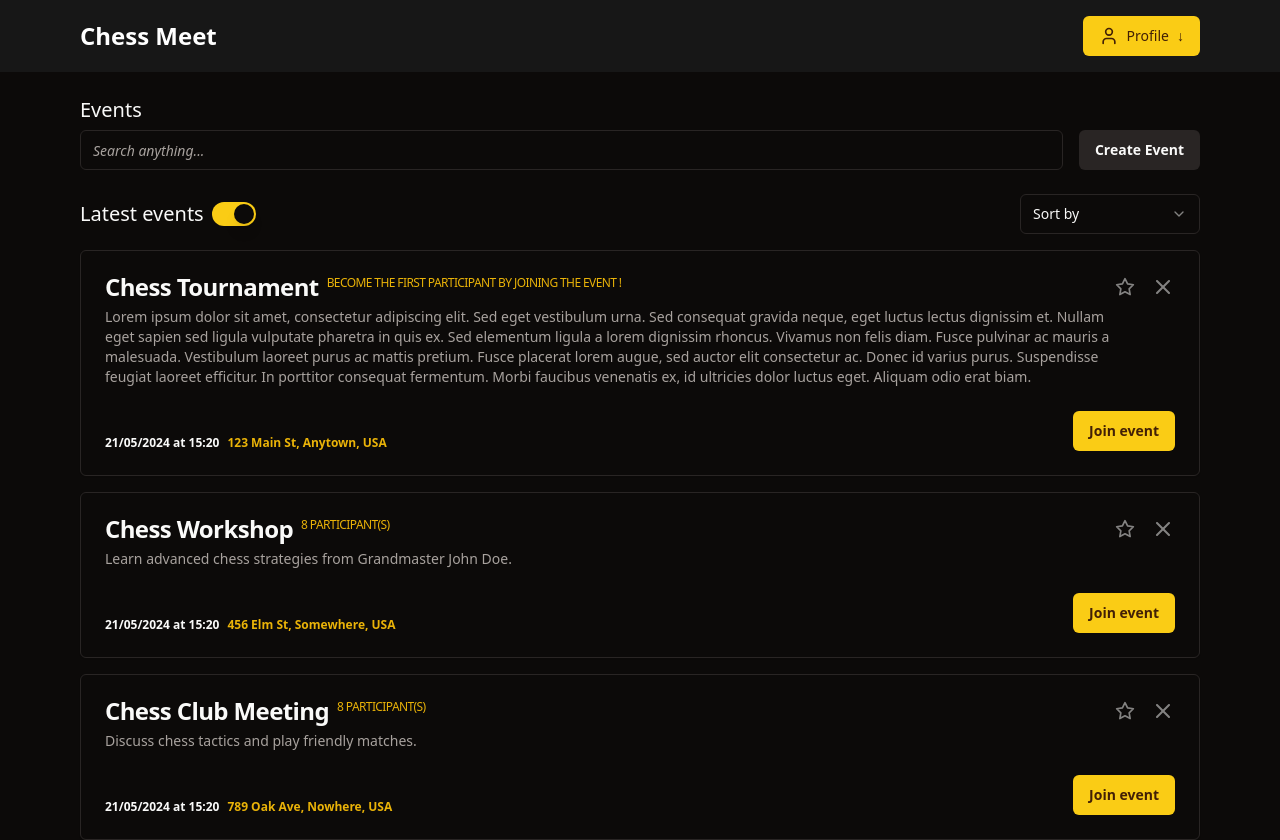
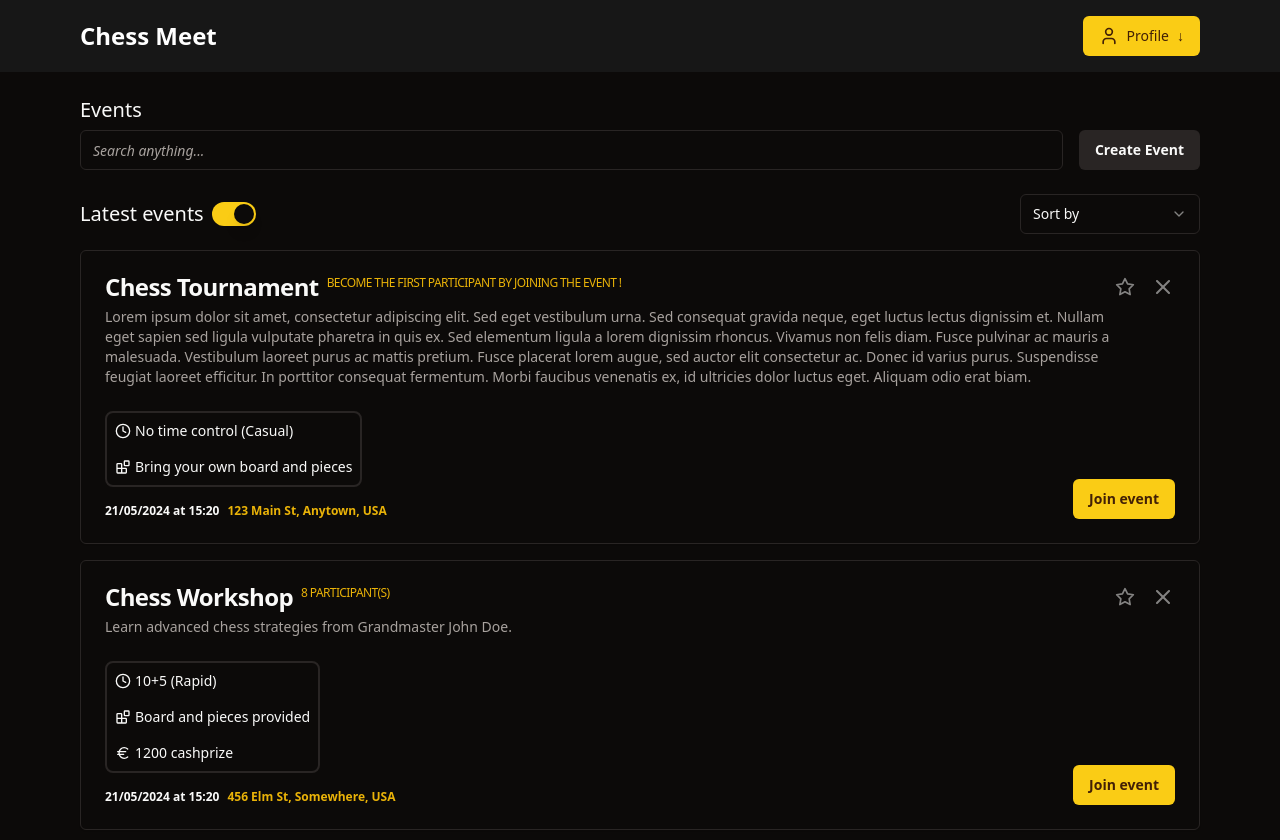
Before and after one commit to shograti/chess-meet, a React (Vite) app in the folder client/: page / in a window 1280 px wide. Shown: the top 840 px of the page. Built offline with nearby package versions, Linux system fonts and the light colour scheme.

Commit message:
Added elements to events such as cashprize or game pace

```diff
--- a/client/src/components/events/event-list.tsx
+++ b/client/src/components/events/event-list.tsx
@@ -12,7 +12,7 @@ import {
   TooltipTrigger,
 } from "@/components/ui/tooltip";
 import { Button } from "../ui/button";
-import { Star, X } from "lucide-react";
+import { Blocks, Clock, Euro, Star, X } from "lucide-react";
 import { format } from "date-fns";
 
 export interface TEvent {
@@ -22,6 +22,9 @@ export interface TEvent {
   dateTime: Date;
   fullAddress: string;
   participants: number;
+  gamePace: string;
+  areBoardAndPiecesProvided: boolean;
+  cashPrize?: number | null;
 }
 
 interface EventListProps {
@@ -46,7 +49,7 @@ const EventItem: React.FC<EventItemProps> = ({ event }) => {
   return (
     <Card className="rounded-md">
       <CardHeader>
-        <div className=" flex justify-between items-start">
+        <div className="flex justify-between items-start">
           <div className="flex flex-col gap-1">
             <CardTitle className="flex items-start flex-wrap gap-2 md:flex-row flex-col">
               {event.title}{" "}
@@ -85,14 +88,62 @@ const EventItem: React.FC<EventItemProps> = ({ event }) => {
         </div>
       </CardHeader>
       <CardContent>
-        <div className="flex sm:flex-row flex-col justify-between  sm:gap-2 gap-4">
-          <div className="flex gap-2 sm:self-end font-semibold text-xs">
-            <span>{format(event.dateTime, "dd/MM/yyyy 'at' HH:mm")}</span>
-            <span className="text-yellow-500 cursor-pointer hover:text-yellow-400">
-              {event.fullAddress}
-            </span>
+        <div className="flex sm:flex-row flex-col justify-between sm:gap-2 gap-4">
+          <div className="flex flex-col gap-4 items-start">
+            <div className="flex flex-col items-start gap-2 sm:gap-4 flex-wrap border-2 rounded-lg p-2">
+              <TooltipProvider>
+                <Tooltip>
+                  <TooltipTrigger>
+                    <div className="text-sm flex items-center gap-1">
+                      <Clock className="h-4 w-4" />
+                      {event.gamePace}
+                    </div>
+                  </TooltipTrigger>
+                  <TooltipContent>
+                    <p>Game pace</p>
+                  </TooltipContent>
+                </Tooltip>
+              </TooltipProvider>
+              <TooltipProvider>
+                <Tooltip>
+                  <TooltipTrigger>
+                    <div className="text-sm flex items-center gap-1">
+                      <Blocks className="h-4 w-4" />
+                      {event.areBoardAndPiecesProvided
+                        ? "Board and pieces provided"
+                        : "Bring your own board and pieces"}
+                    </div>
+                  </TooltipTrigger>
+                  <TooltipContent>
+                    <p>Do I have to bring my own board ?</p>
+                  </TooltipContent>
+                </Tooltip>
+              </TooltipProvider>
+              {event.cashPrize ? (
+                <TooltipProvider>
+                  <Tooltip>
+                    <TooltipTrigger>
+                      <div className="text-sm flex items-center gap-1">
+                        <Euro className="h-4 w-4" />
+                        {event.cashPrize / 100} cashprize
+                      </div>
+                    </TooltipTrigger>
+                    <TooltipContent>
+                      <p>Cashprize</p>
+                    </TooltipContent>
+                  </Tooltip>
+                </TooltipProvider>
+              ) : null}
+            </div>
+
+            <div className="flex gap-2 font-semibold text-xs">
+              <span>{format(event.dateTime, "dd/MM/yyyy 'at' HH:mm")}</span>
+              <span className="text-yellow-500 cursor-pointer hover:text-yellow-400">
+                {event.fullAddress}
+              </span>
+            </div>
           </div>
-          <Button className="font-semibold self-stretch xs:self-end">
+          <Button className="font-semibold self-stretch sm:self-end">
             Join event
           </Button>
         </div>
--- a/client/src/pages/home.tsx
+++ b/client/src/pages/home.tsx
@@ -19,6 +19,8 @@ const events = [
     dateTime: new Date(),
     fullAddress: "123 Main St, Anytown, USA",
     participants: 0,
+    gamePace: "No time control (Casual)",
+    areBoardAndPiecesProvided: false,
     createdAt: new Date("2022-09-01T12:00:00"),
   },
   {
@@ -28,6 +30,9 @@ const events = [
     dateTime: new Date(),
     fullAddress: "456 Elm St, Somewhere, USA",
     participants: 8,
+    gamePace: "10+5 (Rapid)",
+    areBoardAndPiecesProvided: true,
+    cashPrize: 120000,
     createdAt: new Date("2022-09-01T12:00:00"),
   },
   {
@@ -37,6 +42,8 @@ const events = [
     dateTime: new Date(),
     fullAddress: "789 Oak Ave, Nowhere, USA",
     participants: 8,
+    gamePace: "10+5 (Rapid)",
+    areBoardAndPiecesProvided: true,
     createdAt: new Date("2022-09-01T12:00:00"),
   },
   {
@@ -46,6 +53,8 @@ const events = [
     dateTime: new Date(),
     fullAddress: "321 Pine Rd, Anytown, USA",
     participants: 8,
+    gamePace: "10+5 (Rapid)",
+    areBoardAndPiecesProvided: true,
     createdAt: new Date("2022-08-01T12:00:00"),
   },
   {
@@ -55,6 +64,8 @@ const events = [
     dateTime: new Date("2022-02-15T10:00:00"),
     fullAddress: "654 Cedar Ln, Somewhere, USA",
     participants: 8,
+    gamePace: "10+5 (Rapid)",
+    areBoardAndPiecesProvided: true,
     createdAt: new Date("2022-09-01T12:00:00"),
   },
   {
@@ -64,6 +75,8 @@ const events = [
     dateTime: new Date(),
     fullAddress: "987 Maple Dr, Nowhere, USA",
     participants: 8,
+    gamePace: "10+5 (Rapid)",
+    areBoardAndPiecesProvided: true,
     createdAt: new Date("2022-09-01T12:00:00"),
   },
 ];
```
